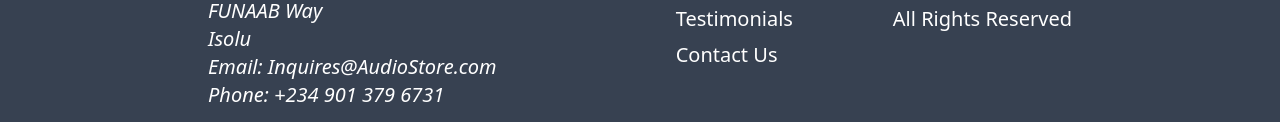
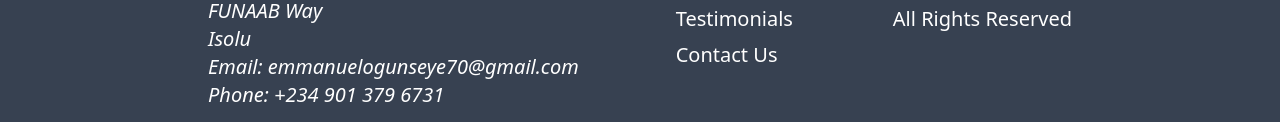
Before and after one commit to emmanuelogunseye/headset, a plain HTML site: page index.html in a window 1280 px wide. Shown: the part 3908-4030 px from the top of the page. Drawn offline with Linux system fonts and the light colour scheme; a script that the page names is missing.

Commit message:
Update index.html

```diff
--- a/index.html
+++ b/index.html
@@ -127,7 +127,7 @@
                     <h2 class="text-4xl font-bold text-center sm:text-5xl mb-6 text-slate-900 dark:text-white">
                         Contact us
                     </h2>
-                    <form action="https://formsubmit.co/iamhaneefkhan@gmail.com" method="POST" class="max-w-4xl mx-auto text-2xl sm:text-3xl flex flex-col items-left gap-4">
+                    <form action="https://formsubmit.co/emmanuelogunseye70@gmail.com" method="POST" class="max-w-4xl mx-auto text-2xl sm:text-3xl flex flex-col items-left gap-4">
                         <label for="subject">Subject:</label>
                         <input type="text" id="subject" name="subject" required minlength="3" maxlength="60" placeholder="Your Subject" class="w-full text-black text-2xl sm:text-3xl p-3 rounded-xl border border-solid border-slate-900 dark:border-none"/>
                     <label for="message">Message:</label>
@@ -143,7 +143,7 @@
                 <h2>Federal University Of Agriculture Abeokuta</h2>
                 FUNAAB Way<br>
                 Isolu<br>
-                Email: <a href="mailto:inquiries@audiostore.com">Inquires@AudioStore.com</a><br>
+                Email: <a href="mailto:emmanuelogunseye70@gmail.com">emmanuelogunseye70@gmail.com</a><br>
                 Phone: <a href="tel:+2349013796731">+234 901 379 6731</a>
             </address>
             <nav class="hidden md:flex flex-col gap-2" aria-label="footer">
```
